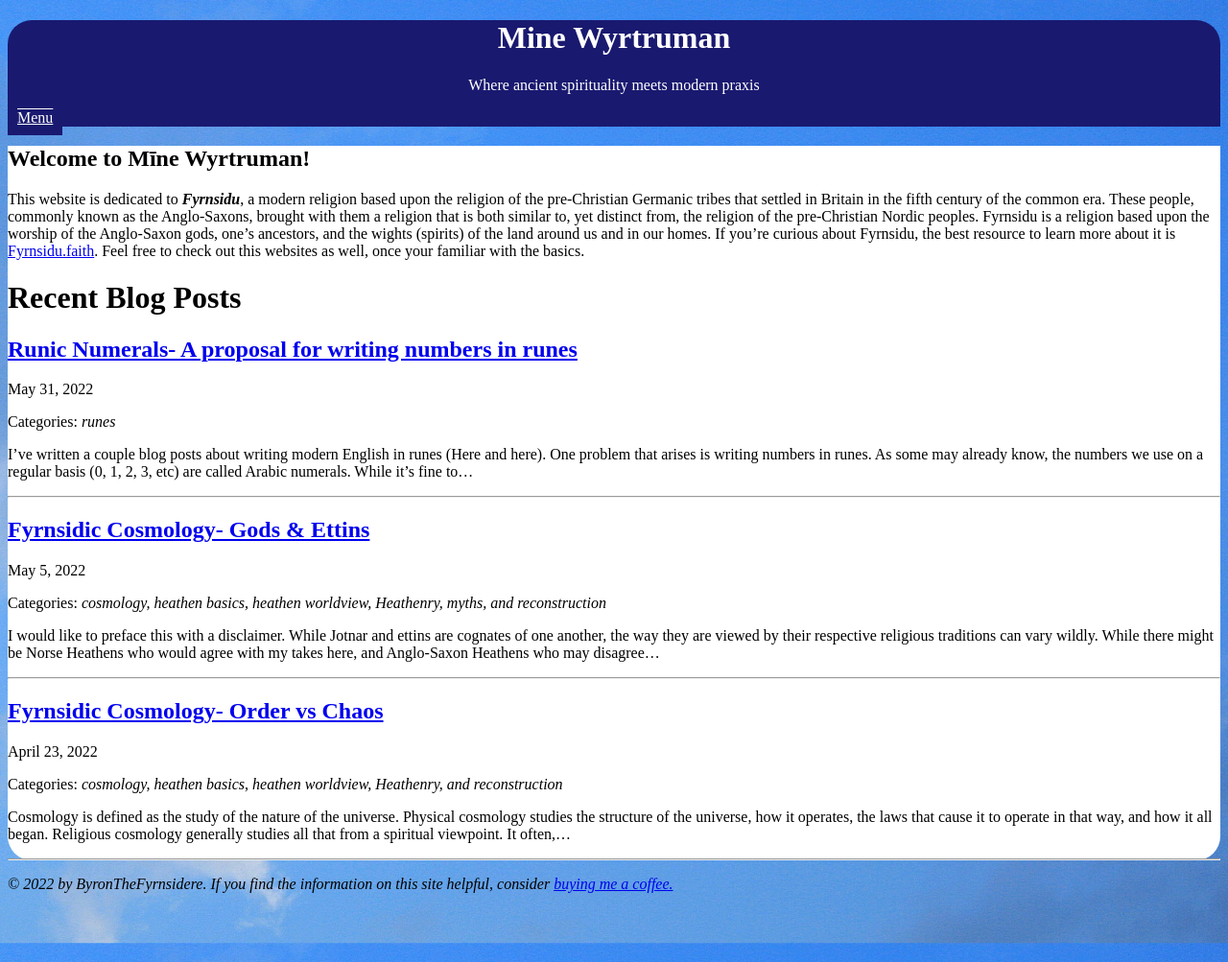
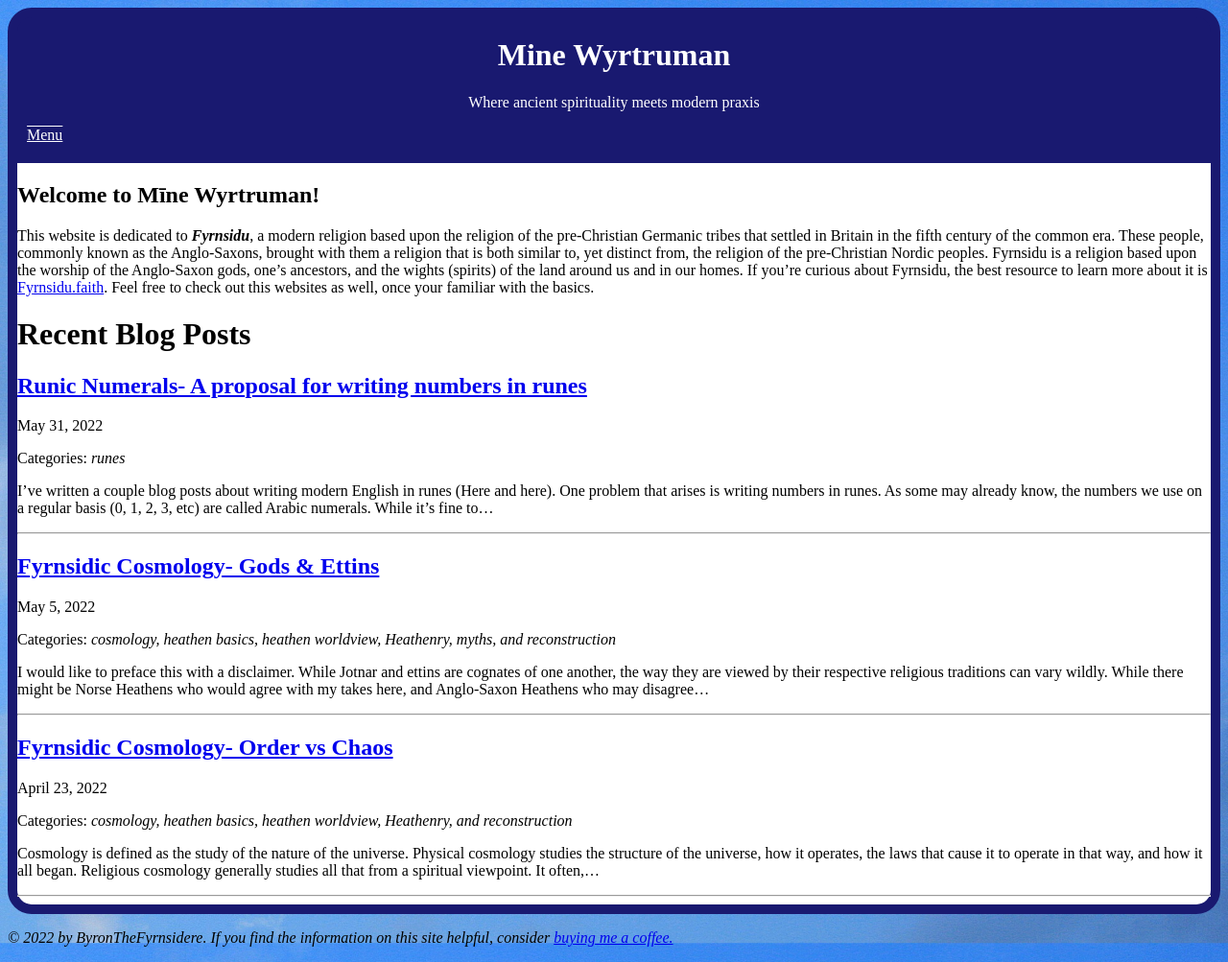
Before and after one commit to byronpendason/byronpendason.github.io, a Jekyll site: the page built from index.md, in a window 1280 px wide. Shown: the whole page at 96% size. Built offline with Jekyll 4.4.1, drawn with Linux system fonts in a browser that asks for light colours; our own code applies the rules of GitHub Pages for plain Markdown files; comment, search, counter and statistics services are not loaded.

Commit message:
Update style.css

```diff
--- a/css/style.css
+++ b/css/style.css
@@ -12,6 +12,7 @@ body {
   border-radius: 25px 25px 0px 0px;
   border-color: midnightblue;
   border-width: 10px;
+  border-style: solid;
 }
 #header * {
   text-align: center;
@@ -43,6 +44,7 @@ body {
   border-radius: 0px 0px 25px 25px;
   border-color: midnightblue;
   border-width: 10px;
+  border-style: solid;
 }
 #footer {
   margin-top: 0px;
```
